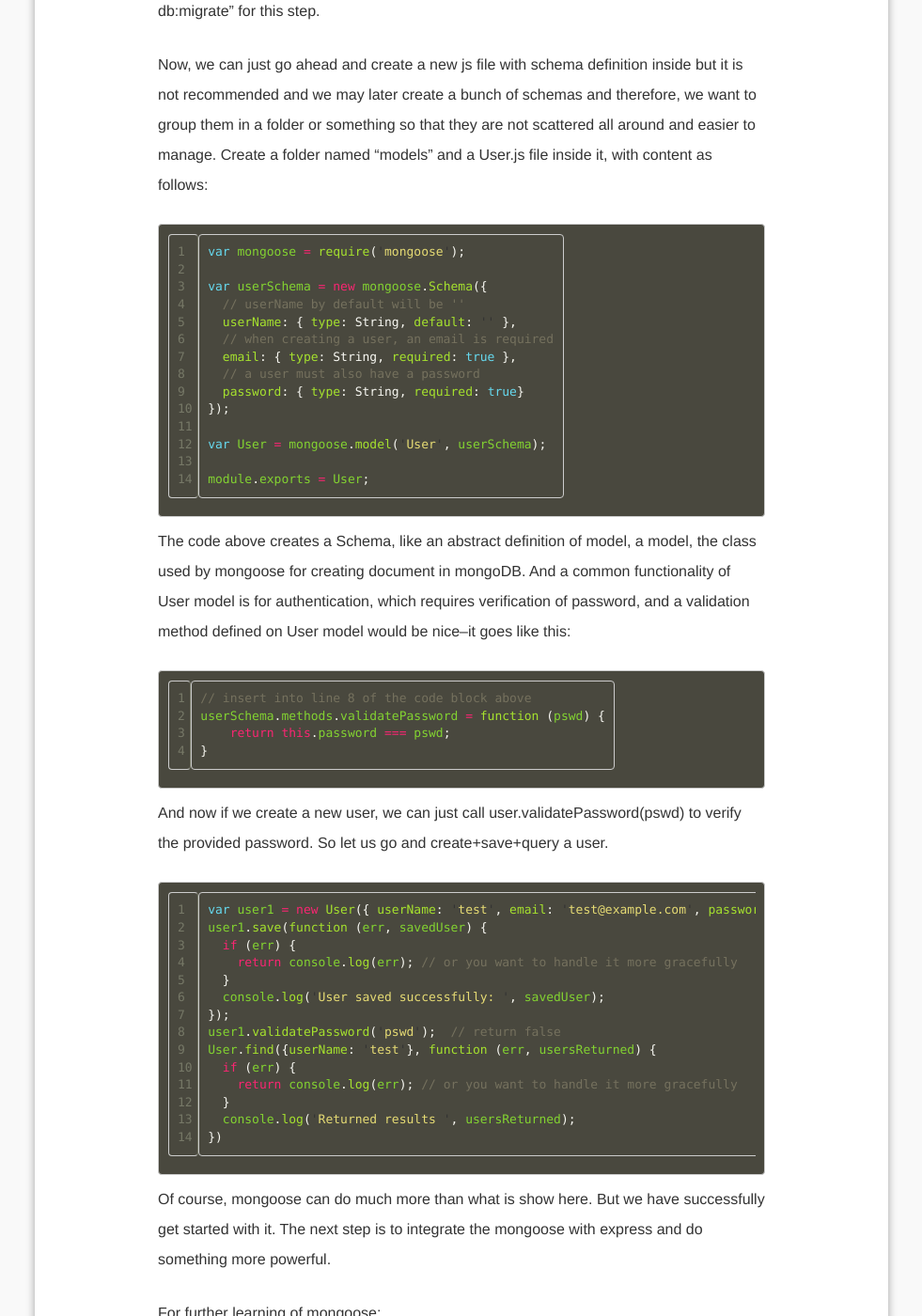
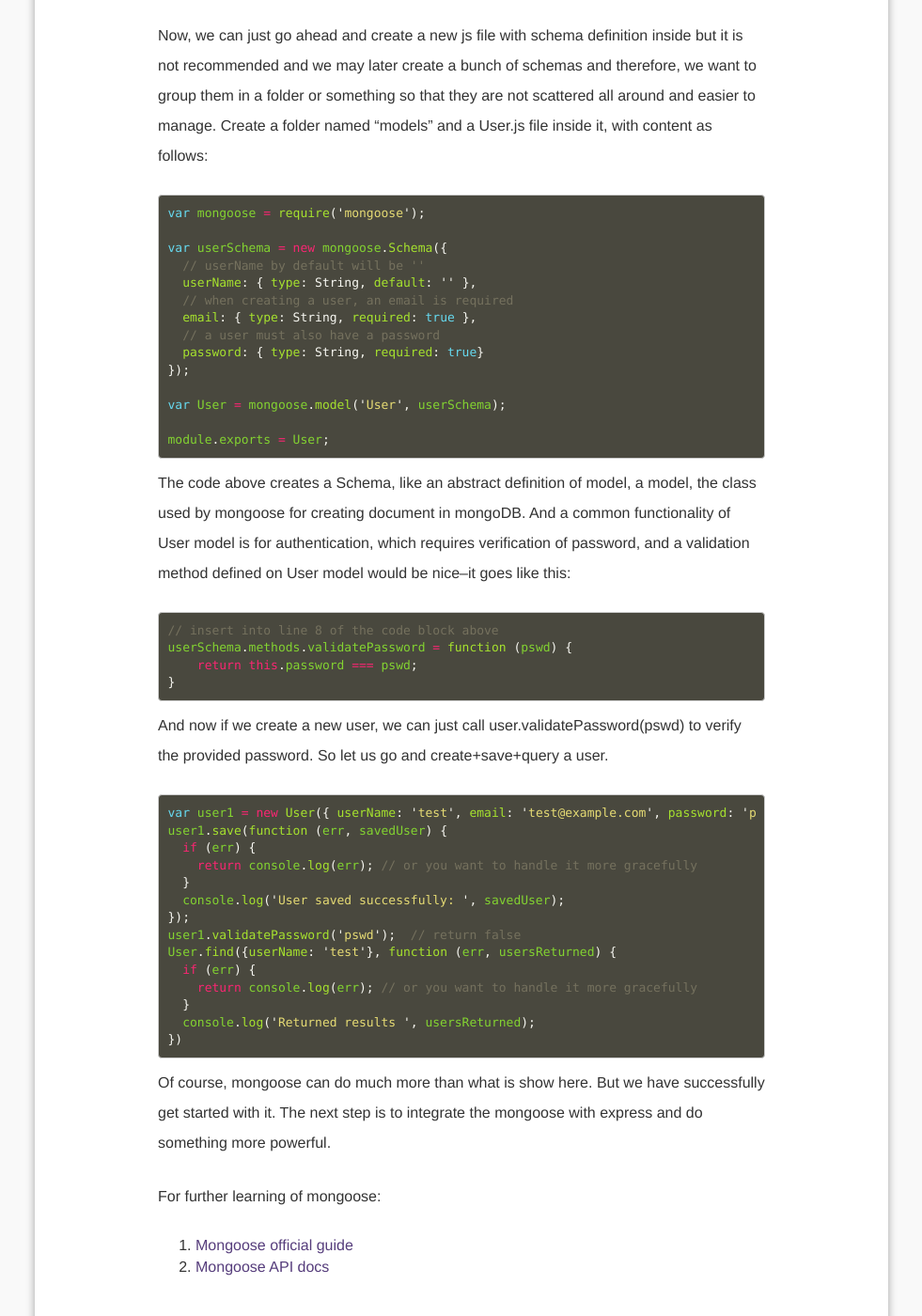
Before and after one commit to franklingu/franklingu.github.io, a Jekyll site: the page built from _posts/2015-02-13-a-simple-tutorial-on-express-js-and-mongoose-part-2.markdown, in a window 1280 px wide and 1400 px high, scrolled down 1626 px. Shown: the whole window at 94% size, without its empty margins (149-1130 px from the left). Built offline with Jekyll 4.4.1, drawn with Linux system fonts in a browser that asks for light colours; nearby versions of some CDN libraries; comment, search, counter and statistics services are not loaded; some of the changed text lies outside the part shown.

Commit message:
changed some code block issues after highlighter change

````diff
--- a/_posts/2015-01-27-a-simple-tutorial-on-express-js-and-mongoose.markdown
+++ b/_posts/2015-01-27-a-simple-tutorial-on-express-js-and-mongoose.markdown
@@ -45,7 +45,7 @@
 
 All the installation is done for now and we are going to the the real coding now. First a glance on the app.js file generated by express-generator:
 
-{% highlight javascript linenos %}
+{% highlight javascript %}
 var express = require('express');  // require express package, installed by npm under current folder usually
 var path = require('path');  // require path, a core package in node
 var favicon = require('serve-favicon');  // express plugin
--- a/_posts/2015-02-13-a-simple-tutorial-on-express-js-and-mongoose-part-2.markdown
+++ b/_posts/2015-02-13-a-simple-tutorial-on-express-js-and-mongoose-part-2.markdown
@@ -10,7 +10,7 @@
 
 First we need to run mongoDB to accept connections by running the command ```mongod --dbpath [path to data folder]```. If you have followed last tutorial, you will kind of figure out that the data folder we are talking about here is the one named "data" that resides in our application folder. In this way, a web app contains everything, including source code and data within itself. Of course we still need programs like node and mongoDB to execute code and manage database but we will try our best to isolate the development of our application from outer programming environment. This topic itself is more that a tutorial and better practices are coming out day by day too. And if we go back to our topic: install mongoose with command ```npm install mongoose --save``` add the following lines to app.js for mongoose to work.
 
-{% highlight javascript linenos %}
+{% highlight javascript %}
 var mongoose = require('mongoose');
 // by default, there is an admin account with no password protection and
 // if you happened to have created account and password for mongoDB, remember
@@ -32,7 +32,7 @@
 
 Now, we can just go ahead and create a new js file with schema definition inside but it is not recommended and we may later create a bunch of schemas and therefore, we want to group them in a folder or something so that they are not scattered all around and easier to manage. Create a folder named "models" and a User.js file inside it, with content as follows:
 
-{% highlight javascript linenos %}
+{% highlight javascript %}
 var mongoose = require('mongoose');
 
 var userSchema = new mongoose.Schema({
@@ -51,7 +51,7 @@
 
 The code above creates a Schema, like an abstract definition of model, a model, the class used by mongoose for creating document in mongoDB. And a common functionality of User model is for authentication, which requires verification of password, and a validation method defined on User model would be nice--it goes like this:
 
-{% highlight javascript linenos %}
+{% highlight javascript %}
 // insert into line 8 of the code block above
 userSchema.methods.validatePassword = function (pswd) {
     return this.password === pswd;
@@ -60,7 +60,7 @@
 
 And now if we create a new user, we can just call user.validatePassword(pswd) to verify the provided password. So let us go and create+save+query a user.
 
-{% highlight javascript linenos %}
+{% highlight javascript %}
 var user1 = new User({ userName: 'test', email: 'test@example.com', password: 'password' });
 user1.save(function (err, savedUser) {
   if (err) {
--- a/_posts/2015-06-28-yelp-api-with-node-js-support.markdown
+++ b/_posts/2015-06-28-yelp-api-with-node-js-support.markdown
@@ -23,7 +23,7 @@
 
 Well, this is not pleasant and just before I gave up trying, I found a blog post about this issue [How to use Yelp's API with Node](https://arian.io/how-to-use-yelps-api-with-node/). In side this post, the author is using oauth-signature, which is only for Oauth 1.0a(the one used by Yelp API v2) and appended all required parameters to url. I copied the code and it works. Then I went ahead and refactored a bit of it.
 
-```javascript
+{% highlight javascript %}
 /* require the modules needed */
 var oauthSignature = require('oauth-signature');
 var n = require('nonce')();
@@ -89,7 +89,7 @@
     return callback(error, response, body);
   });
 }
-```
+{% endhighlight %}
 
 (There is more about Oauth 1.0a if you want to explore of course, but basically the idea is to generate base string from URL and parameters + token secret and consumer secret for server to verify.)
 
--- a/_posts/2015-08-02-working-with-geo-locations-with-postgres.markdown
+++ b/_posts/2015-08-02-working-with-geo-locations-with-postgres.markdown
@@ -28,7 +28,7 @@
 
 For example: [GEOS](http://trac.osgeo.org/geos/)
 
-```
+{% highlight shell %}
 wget http://download.osgeo.org/geos/geos-3.4.2.tar.bz2
 tar xjf geos-3.4.2.tar.bz2
 cd geos-3.4.2/
@@ -36,7 +36,7 @@
 make
 sudo make install
 cd ..
-```
+{% endhighlight %}
 
 Well, this library is still OK and does not take centuries to install. Proj.4 takes not too long too but when it comes to
 GDAL, maybe you should try making some coffee for yourself and after finishing one cup and then come back. (libxml2 and json-c can be installed via apt-get easily "sudo apt-get install libjson0 libjson0-dev" "sudo apt-get install libxml-dev")
````
